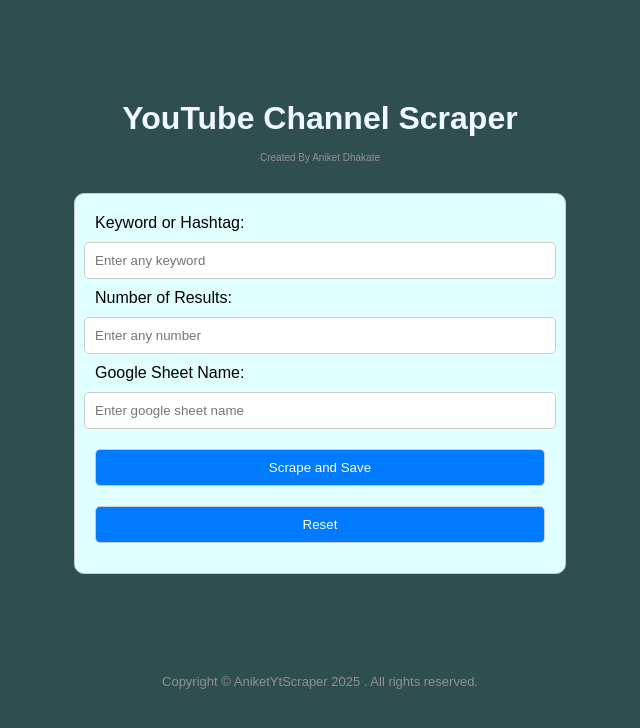
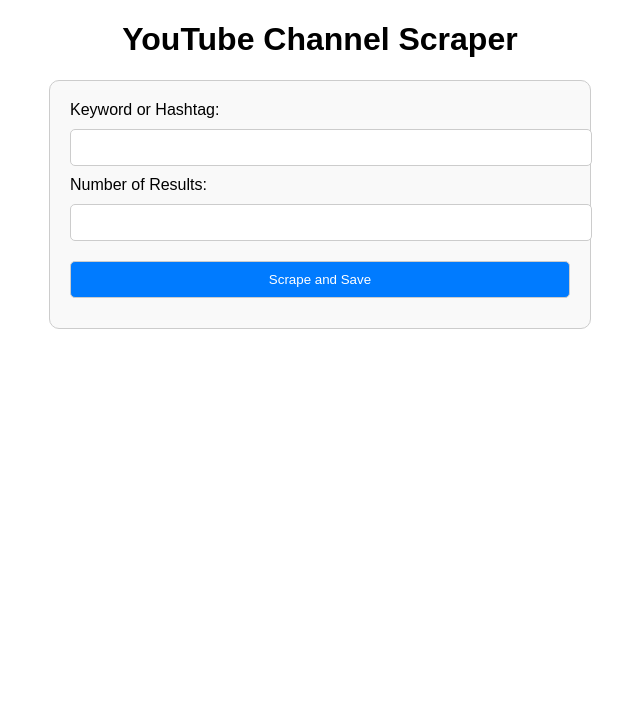
Before and after one commit to Aniketdeveloper25/PythonYtscrape, a Flask app: page / in a window 1280 px wide. Shown: the top 728 px of the page, without its empty margins (320-960 px from the left). Run offline with Flask 3, Linux system fonts and the light colour scheme.

Commit message:
Update index.html

```diff
--- a/templates/index.html
+++ b/templates/index.html
@@ -4,20 +4,18 @@
     <meta charset="UTF-8">
     <meta name="viewport" content="width=device-width, initial-scale=1.0">
     <title>YouTube Channel Scraper</title>
-    <link rel="icon" type="image/x-icon" href="templates/logo.ico">
     <style>
         body {
             font-family: Arial, sans-serif;
-            background-color: darkslategrey;
             margin: 20px;
         }
         form {
-            max-width: 450px;
-            margin: 0 auto;
+            max-width: 500px;
+            margin: 0 auto 20px auto;
             padding: 20px;
             border: 1px solid #ccc;
             border-radius: 10px;
-            background-color: lightcyan;
+            background-color: #f9f9f9;
         }
         input, button {
             width: 100%;
@@ -34,24 +32,52 @@
         button:hover {
             background-color: #0056b3;
         }
+        #sheet-container {
+            max-width: 1200px;
+            margin: 20px auto;
+            border: 1px solid #ddd;
+            border-radius: 5px;
+            overflow: hidden;
+            transition: all 0.3s ease;
+            opacity: 0;
+            transform: translateY(20px);
+        }
+        #sheet-container.loaded {
+            opacity: 1;
+            transform: translateY(0);
+        }
+        iframe {
+            width: 100%;
+            height: 600px;
+            border: none;
+        }
     </style>
 </head>
 <body>
-    <h1 style="text-align: center; color: aliceblue; margin-top: 100px; margin-bottom: 15px;">YouTube Channel Scraper</h1>
-    <p style="text-align: center; color: rgb(145, 145, 145); font-size: x-small; margin-bottom: 30px;">Created By Aniket Dhakate</p>
+    <h1 style="text-align: center;">YouTube Channel Scraper</h1>
     <form action="/" method="POST">
         <label for="keyword">Keyword or Hashtag:</label>
-        <input type="text" id="keyword" placeholder="Enter any keyword" name="keyword" style="margin-left: -11px;">
+        <input type="text" id="keyword" name="keyword" required>
 
-        <label for="max_results" style="padding-left: -20px;">Number of Results:</label>
-        <input type="number" id="max_results" placeholder="Enter any number" name="max_results" style="margin-left: -11px;">
+        <label for="max_results">Number of Results:</label>
+        <input type="number" id="max_results" name="max_results" min="1" required>
 
-        <label for="sheet_name">Google Sheet Name:</label>
-        <input type="text" id="sheet_name" placeholder="Enter google sheet name" name="sheet_name" style="margin-left: -11px;">
+        <button type="submit">Scrape and Save</button>
+    </form>
 
-        <button class="btn1" type="submit">Scrape and Save</button>
-        <button class="btn2" type="reset">Reset</button>
-    </form>
-    <p style="text-align: center; color: rgb(145,145,145); margin-top: 100px; font-size: small;">Copyright &copy; AniketYtScraper 2025 . All rights reserved.</p>
+    {% if sheet_url %}
+    <div id="sheet-container">
+        <iframe src="{{ sheet_url }}"></iframe>
+    </div>
+    {% endif %}
+
+    <script>
+        window.addEventListener('load', function() {
+            const sheetContainer = document.getElementById('sheet-container');
+            if(sheetContainer) {
+                sheetContainer.classList.add('loaded');
+            }
+        });
+    </script>
 </body>
 </html>
```
